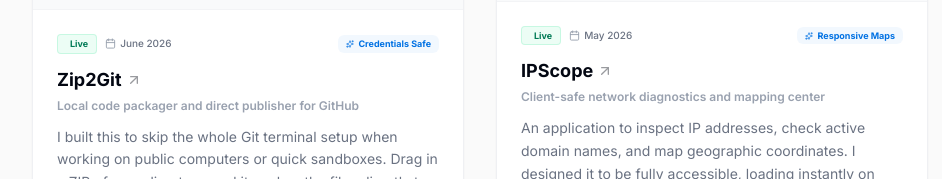
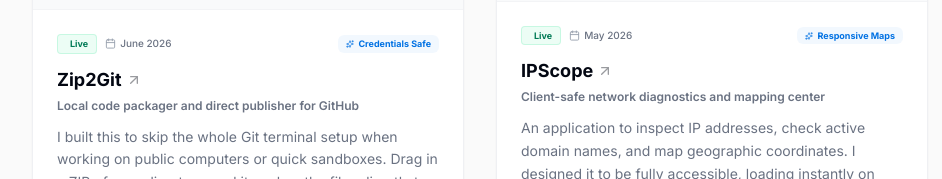
Before and after one commit to AryaXzell/AryaXzell, a React (Vite) app: page / in a window 1280 px wide. Shown: the part 3512-3691 px from the top of the page, without its empty margins (160-1102 px from the left). Built offline with nearby package versions, Linux system fonts and the light colour scheme; no server answers.

Commit message:
Update V2.1.2 Minor Fixes - Upload via Zip2Git 📦

```diff
--- a/src/components/ProjectCard.tsx
+++ b/src/components/ProjectCard.tsx
@@ -63,8 +63,16 @@
         }
       }}
     >
-      {/* Visual mini-preview container with browser-frame mockup */}
-      <div className="p-4 bg-gray-50 dark:bg-zinc-900/30 border-b border-gray-100 dark:border-zinc-900 flex-1 min-h-[250px] flex flex-col justify-center relative">
+      {/* Visual mini-preview container with browser-frame mockup.
+          This is a decorative simulated screenshot, not real functional UI —
+          hidden from accessibility tree and non-interactive so it doesn't
+          trap focus/keyboard nav meant for the parent card, and so its
+          intentionally tiny mockup-scale text isn't flagged by a11y audits. */}
+      <div
+        className="p-4 bg-gray-50 dark:bg-zinc-900/30 border-b border-gray-100 dark:border-zinc-900 flex-1 min-h-[250px] flex flex-col justify-center relative pointer-events-none select-none"
+        aria-hidden="true"
+        {...({ inert: "" } as any)}
+      >
         {renderMockup()}
 
         {/* Subtle overlay hint */}
@@ -104,7 +112,7 @@
               <span>{project.name}</span>
               <ArrowUpRight size={16} className="ml-1 rtl:mr-1 rtl:ml-0 rtl:rotate-270 opacity-40 group-hover:opacity-100 group-hover:translate-x-0.5 group-hover:-translate-y-0.5 rtl:group-hover:-translate-x-0.5 transition-all" />
             </h3>
-            <p className="text-xs font-semibold text-gray-400 dark:text-zinc-500">
+            <p className="text-xs font-semibold text-gray-500 dark:text-zinc-400">
               {project.tagline}
             </p>
           </div>
```
